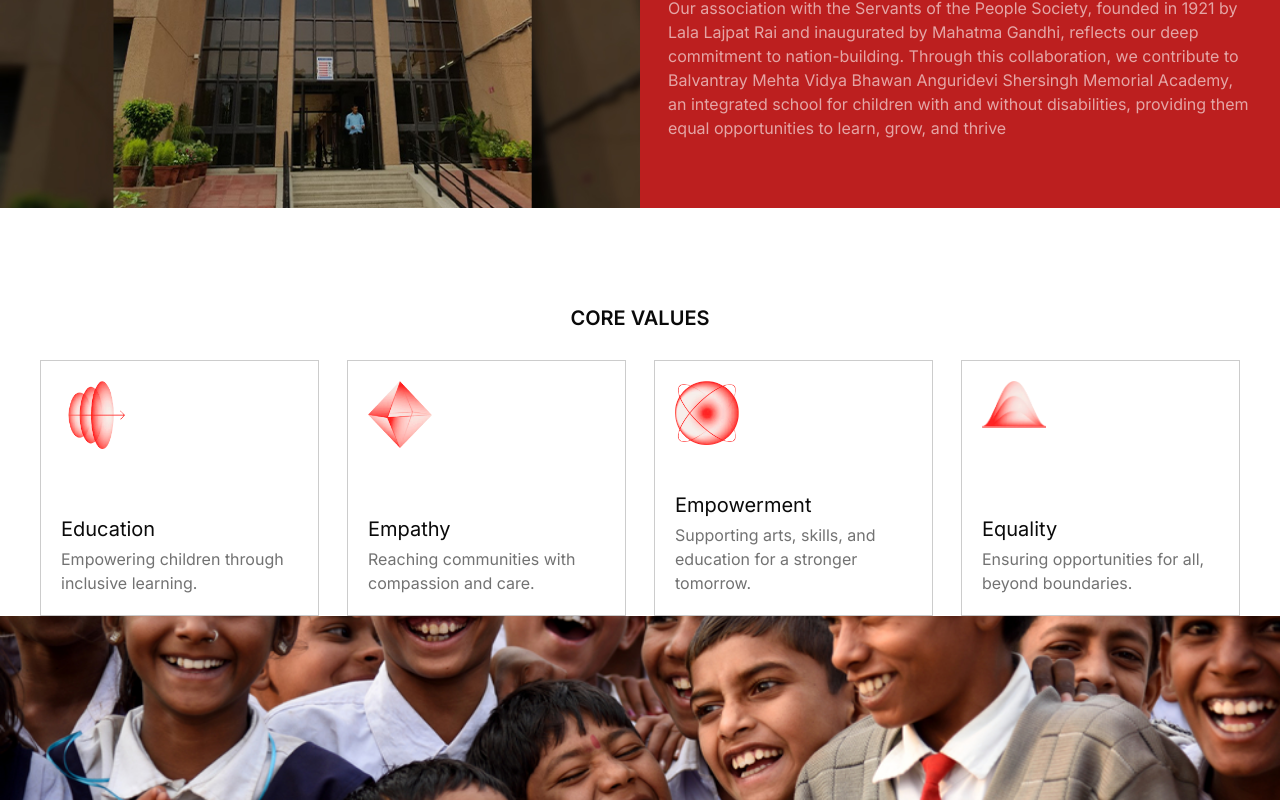
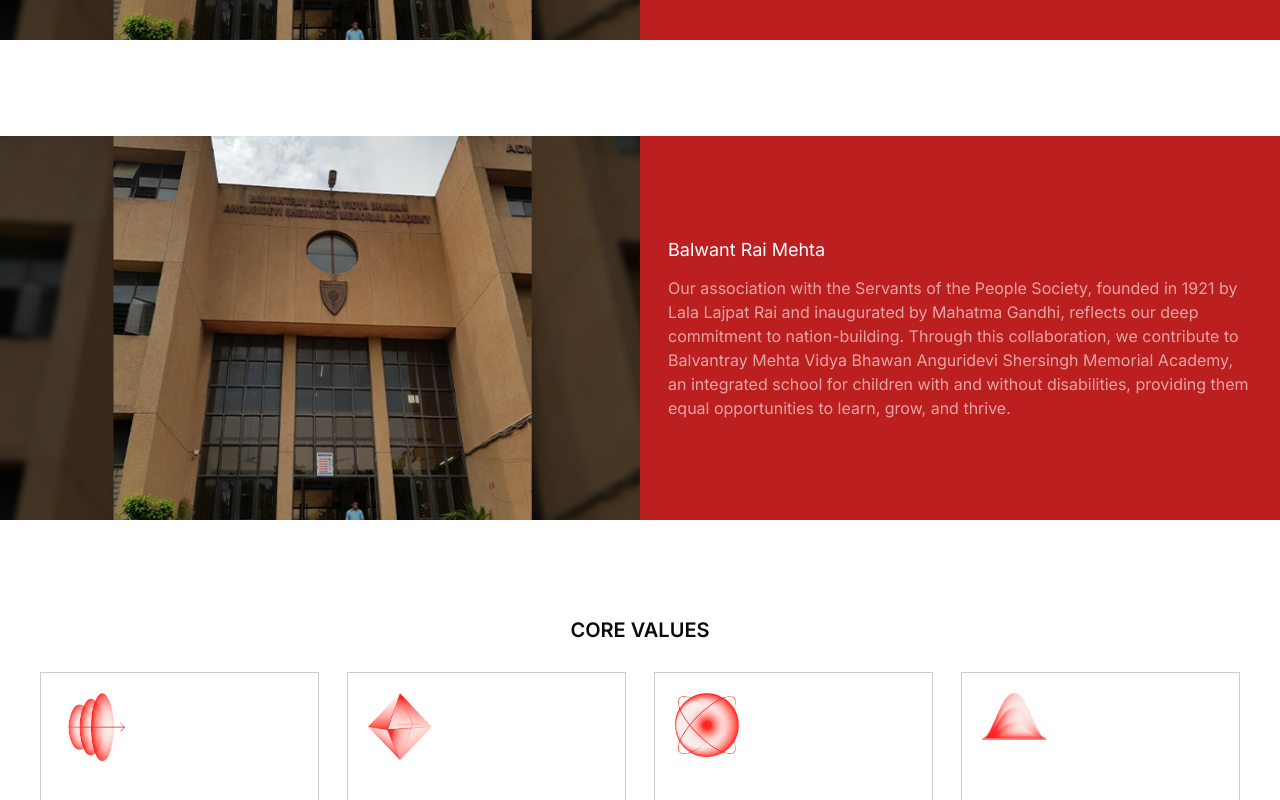
Before and after one commit to doableworks/hotz, a Next.js app: page /csr in a window 1280 px wide. Shown: the part 1200-2000 px from the top of the page. Built offline with nearby package versions, Linux system fonts and the light colour scheme.

Commit message:
Changes in the csr page

```diff
--- a/src/app/about-us/page.tsx
+++ b/src/app/about-us/page.tsx
@@ -47,7 +47,7 @@ async function page() {
         {/* <VideoSection /> */}
       </div>
       <TransitionVertical>
-        <div className="flex lg:flex-row flex-col gap-5 lg:gap-12 px-5 lg:px-10 pt-7 lg:pt-24 relative z-30 bg-white">
+        <div className="flex lg:flex-row flex-col gap-5 lg:gap-12 px-5 lg:px-10 pt-20 lg:pt-24 relative z-30 bg-white">
           <div className="w-full lg:w-1/2 text-4xl lg:text-5xl font-semibold bg-gradient-to-r from-[#3B2C89] via-[#F86565] to-[#F86565] bg-clip-text text-transparent">
             A Legacy of Trust.<br></br> A Vision for<br></br>Tomorrow.
           </div>
--- a/src/app/csr/page.tsx
+++ b/src/app/csr/page.tsx
@@ -85,11 +85,11 @@ async function page() {
       <TransitionVertical>
         <div className="flex lg:flex-row flex-col items-stretch justify-center my-7 lg:my-24 relative z-30 bg-white">
           {/* Image Section */}
-          <div className="lg:w-1/2 w-full">
+          <div className="lg:w-1/2  w-full">
             <img
               src="/images/csrOverview.jpg"
               alt="About Us"
-              className="w-full h-full object-cover"
+              className="w-full h-96 object-cover"
             />
           </div>
 
@@ -106,8 +106,25 @@ async function page() {
                 by Aparajita Jain as a non-profit initiative and was founded in
                 2010.
               </h1>
-              <br />
-              <br />
+            </TransitionHorizontal>
+          </div>
+        </div>
+      </TransitionVertical>
+
+      <TransitionVertical>
+        <div className="flex lg:flex-row flex-col items-stretch justify-center my-7 lg:my-24 relative z-30 bg-white">
+          {/* Image Section */}
+          <div className="lg:w-1/2  w-full">
+            <img
+              src="/images/csrOverview.jpg"
+              alt="About Us"
+              className="w-full h-96 object-cover"
+            />
+          </div>
+
+          {/* Text Section */}
+          <div className="lg:w-1/2 w-full px-7 py-5 text-white flex flex-col justify-center bg-[#BC1F1F]">
+            <TransitionHorizontal>
               <h1 className="text-lg">Balwant Rai Mehta</h1>
               <h1 className="text-white/60 mt-3">
                 Our association with the Servants of the People Society, founded
@@ -116,7 +133,7 @@ async function page() {
                 collaboration, we contribute to Balvantray Mehta Vidya Bhawan
                 Anguridevi Shersingh Memorial Academy, an integrated school for
                 children with and without disabilities, providing them equal
-                opportunities to learn, grow, and thrive
+                opportunities to learn, grow, and thrive.
               </h1>
             </TransitionHorizontal>
           </div>
@@ -129,7 +146,7 @@ async function page() {
         </div>
 
         {/* 💻 Desktop View */}
-        <div className="hidden md:flex px-10 gap-7">
+        <div className="hidden md:flex px-10 gap-7 lg:mb-24 mb-5">
           {values.map((value) => (
             <div
               key={value.id}
```
